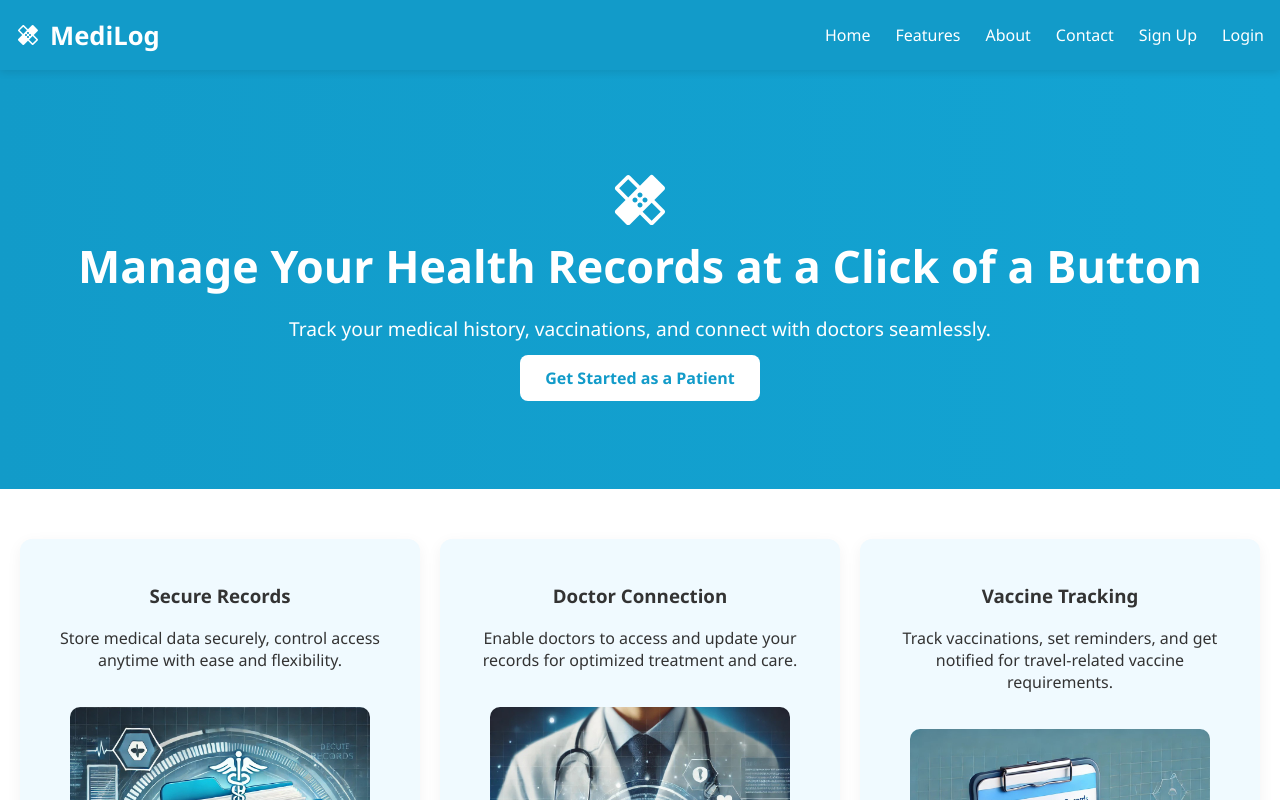
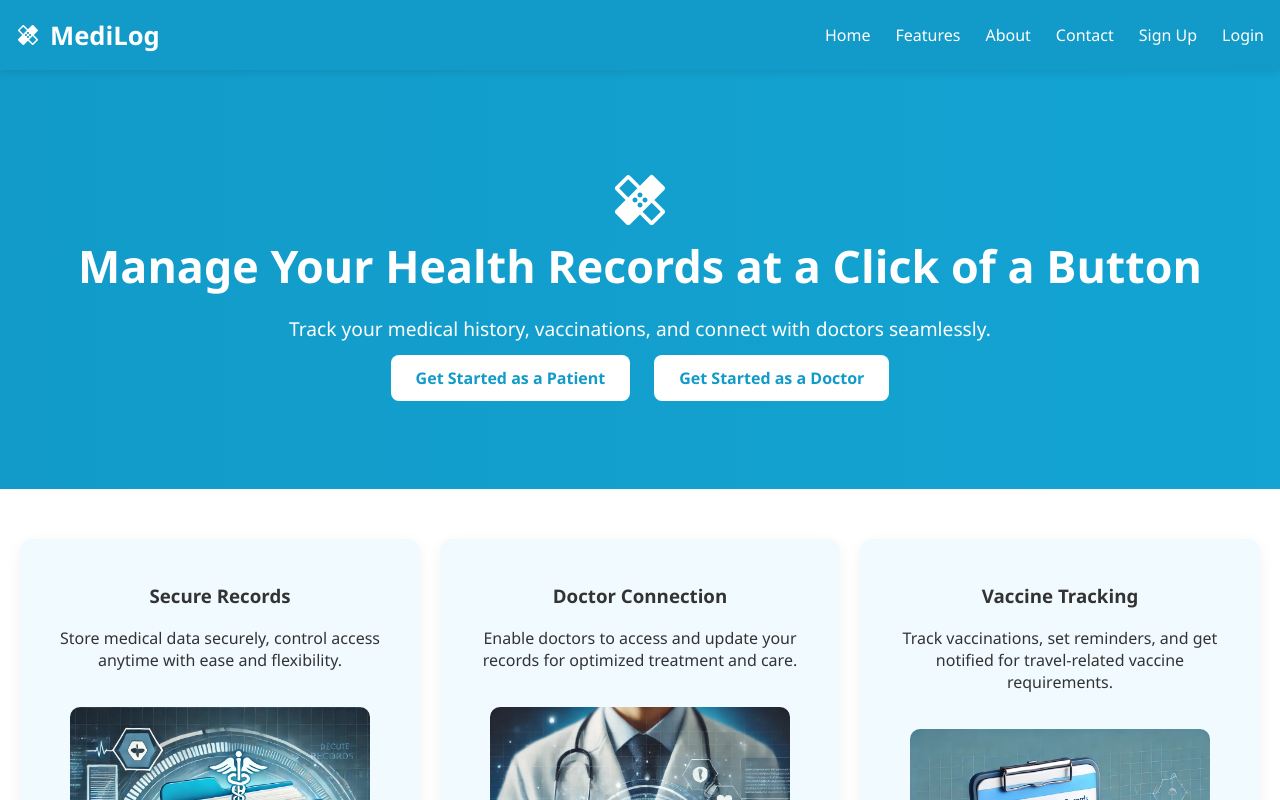
Before and after one commit to jihadlenix/MediLog, a React (Create React App) app in the folder client/: page / in a window 1280 px wide. Shown: the top 800 px of the page. Built offline with nearby package versions, Linux system fonts and the light colour scheme.

Commit message:
dr sign in

```diff
--- a/client/src/welcome/Welcome.css
+++ b/client/src/welcome/Welcome.css
@@ -93,6 +93,7 @@ body {
 
 .welc-hero .welc-btn.welc-primary {
   padding: 12px 25px;
+  margin: 12px;
   background: white;
   color: #129BC9;
   border-radius: 8px;
--- a/client/src/welcome/Welcome.js
+++ b/client/src/welcome/Welcome.js
@@ -42,6 +42,8 @@ const App = () => {
         <h1>Manage Your Health Records at a Click of a Button</h1>
         <p>Track your medical history, vaccinations, and connect with doctors seamlessly.</p>
         <a href="login" className="welc-btn welc-primary">Get Started as a Patient</a>
+        <a href="DrLogin" className="welc-btn welc-primary">Get Started as a Doctor</a>
+
       </section>
 
       <section id="features" className="welc-features">
```
